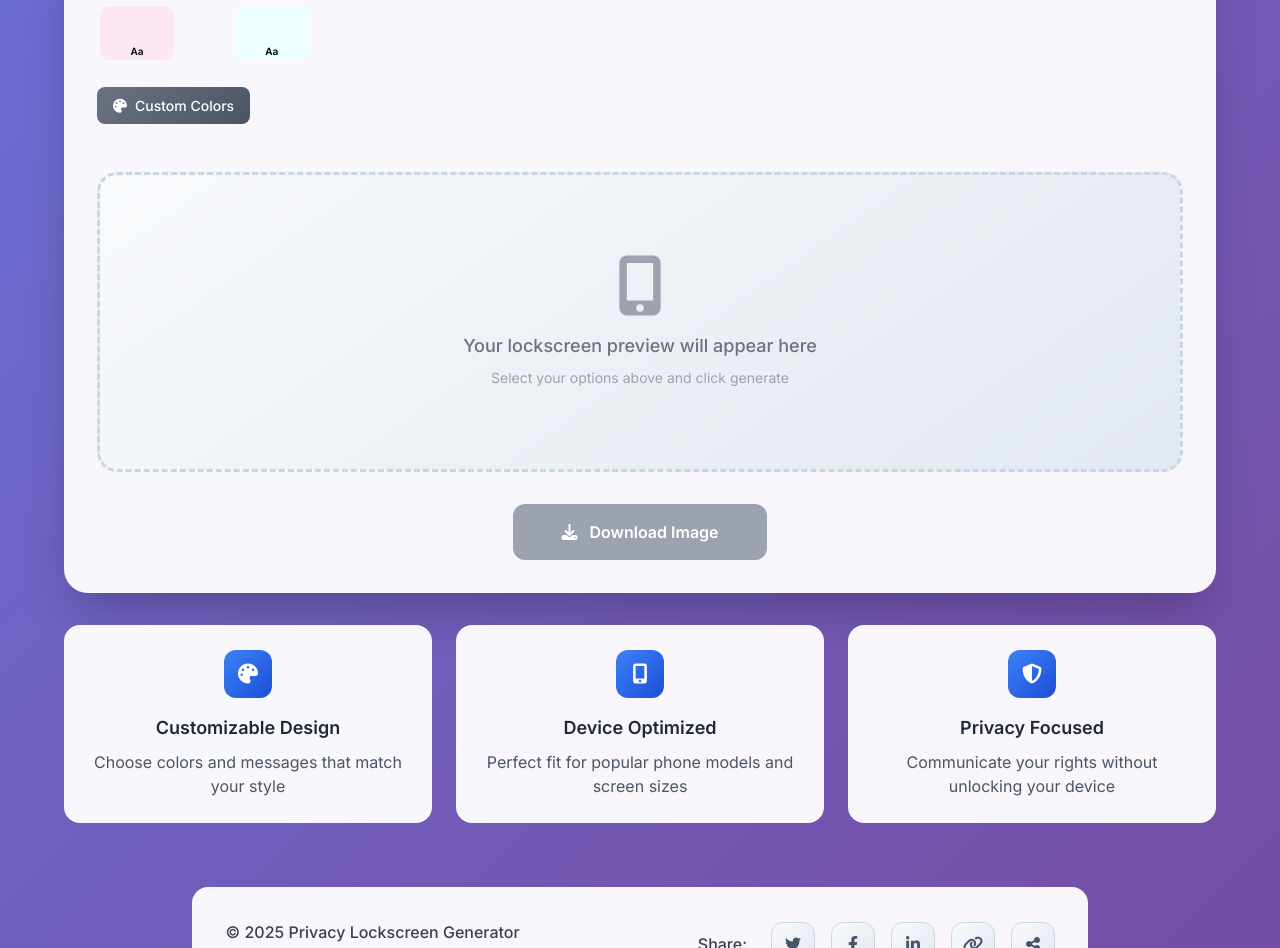
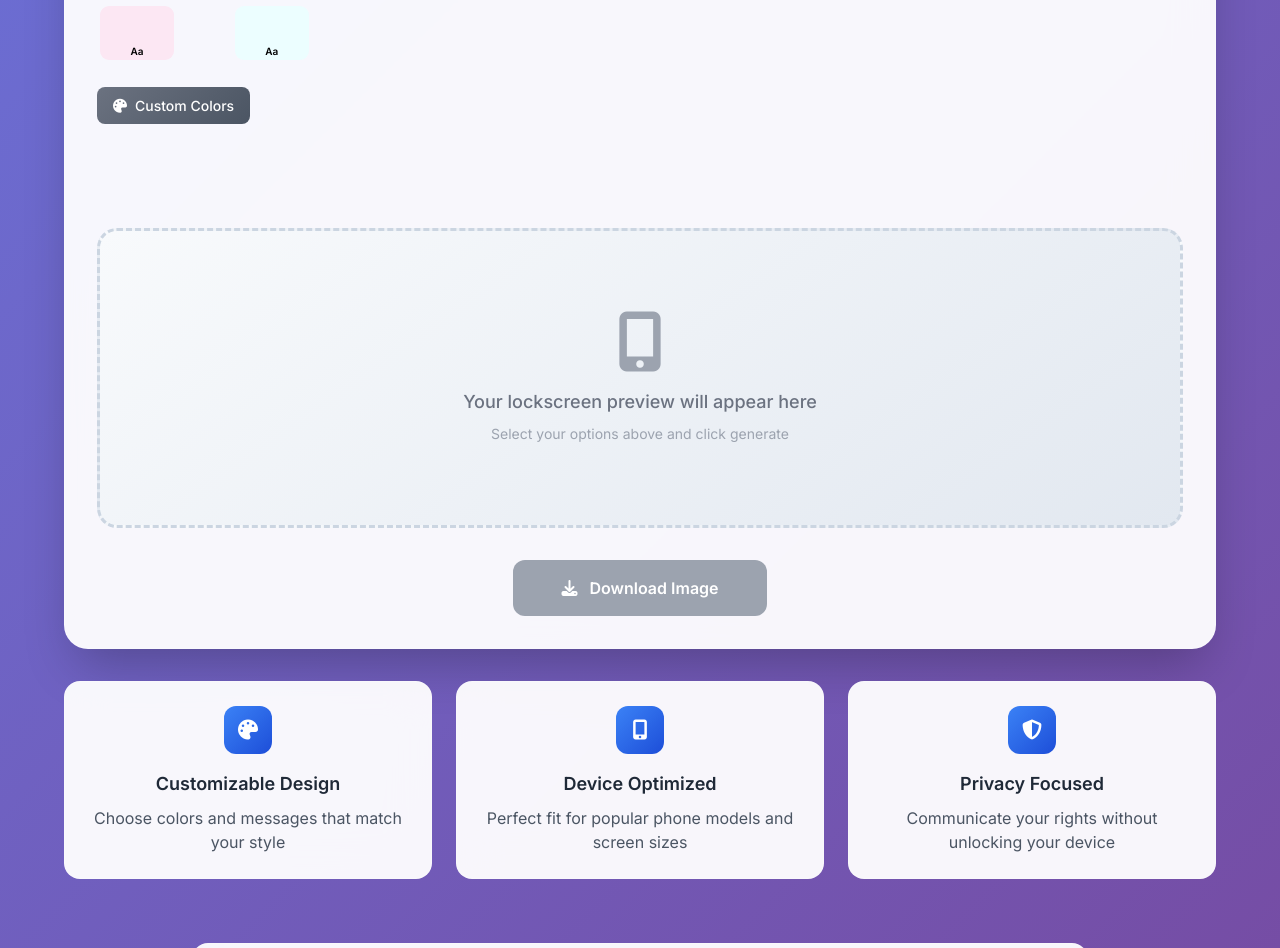
Before and after one commit to johnzilla/privacy-lockscreen, a website built with Vite: page index.html in a window 1280 px wide. Shown: the part 1248-2196 px from the top of the page. Built offline with nearby package versions, Linux system fonts and the light colour scheme.

Commit message:
Vertically align Choose Colors section with Generate button

```diff
--- a/index.html
+++ b/index.html
@@ -445,6 +445,11 @@
                                 </div>
                             </div>
                         </div>
+
+                        <!-- Spacer to align with button in adjacent column -->
+                        <div class="mt-6">
+                            <div class="h-12"></div>
+                        </div>
                     </div>
 
                     <!-- Fourth grid item - can be used for additional features -->
```
